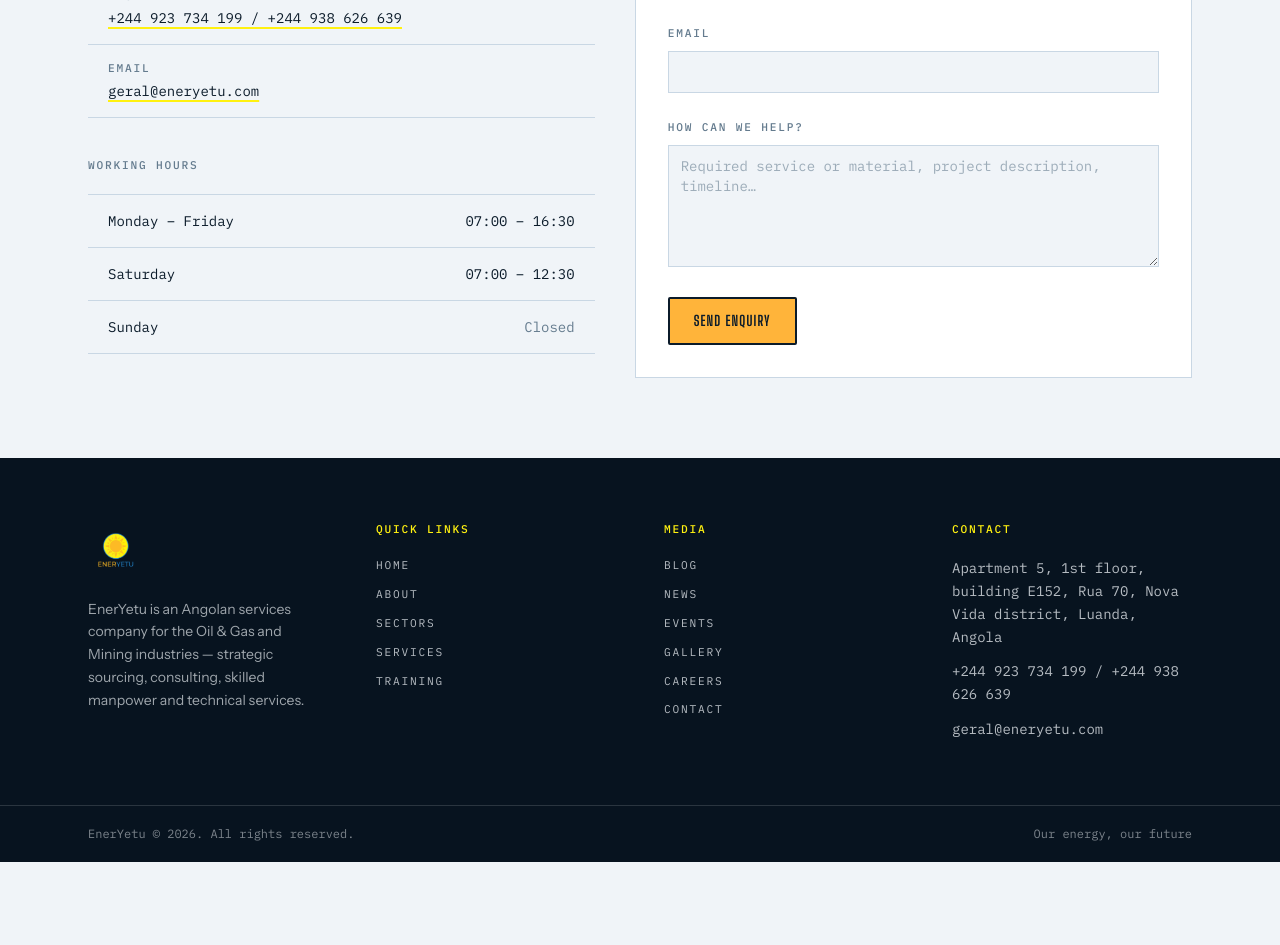
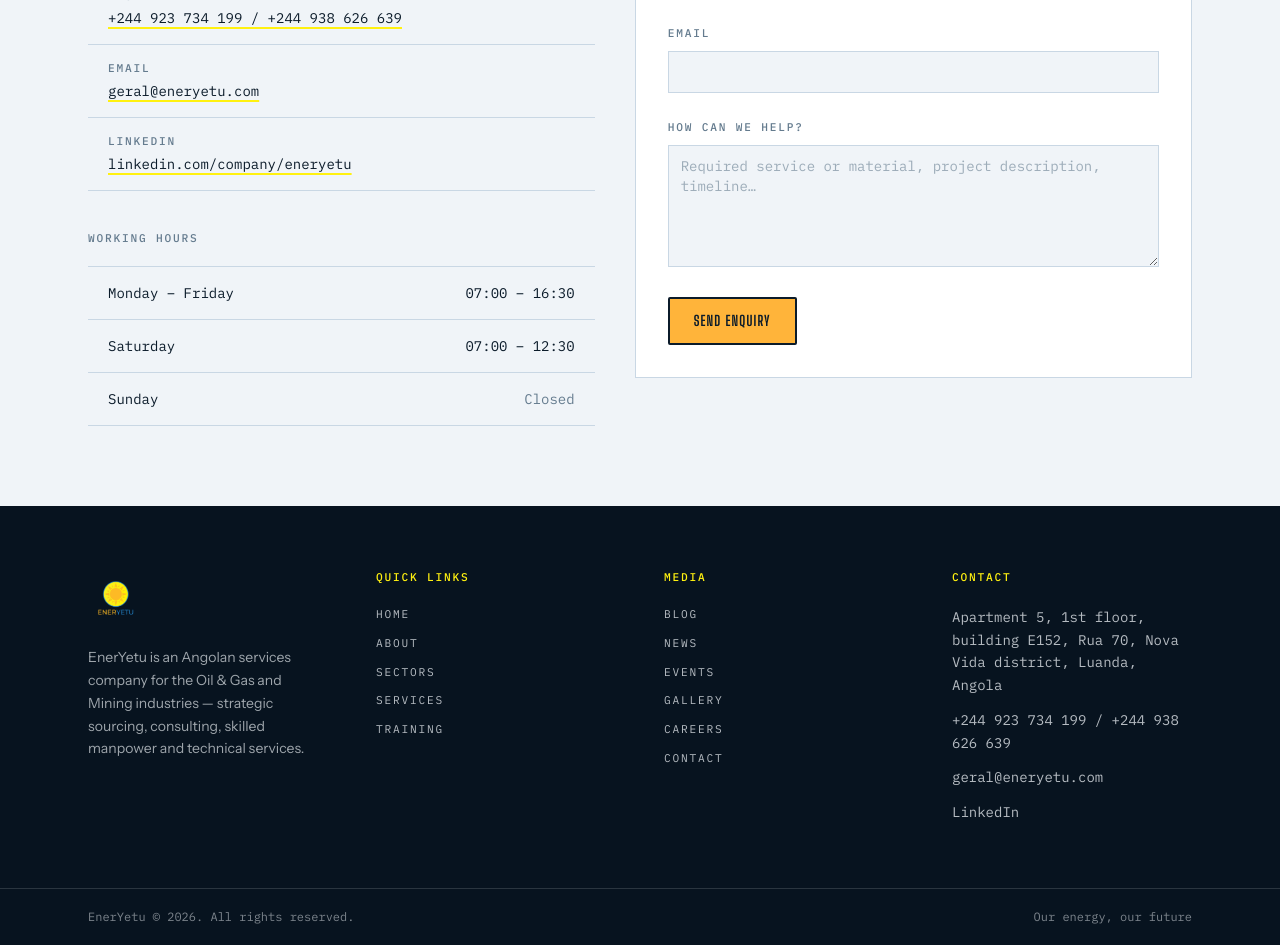
Before and after one commit to LouAntonio/eneryetu-front, a React (Vite) app: page /contact in a window 1280 px wide. Shown: the part 620-1565 px from the top of the page. Before the commit the page ends 1482 px from the top, so only its background shows below. Built offline with nearby package versions, Linux system fonts and the light colour scheme.

Commit message:
feat: add LinkedIn link to Footer and Contact pages

```diff
--- a/src/components/Footer.tsx
+++ b/src/components/Footer.tsx
@@ -83,6 +83,16 @@
 									{t('contact.email')}
 								</a>
 							</li>
+							<li>
+								<a
+									href="https://www.linkedin.com/company/eneryetu/"
+									target="_blank"
+									rel="noreferrer noopener"
+									className="transition-colors hover:text-volt"
+								>
+									LinkedIn
+								</a>
+							</li>
 						</ul>
 					</div>
 				</div>
--- a/src/pages/Contact.tsx
+++ b/src/pages/Contact.tsx
@@ -46,6 +46,17 @@
 										{t('contact.email')}
 									</a>
 								</li>
+								<li className="px-5 py-4">
+									<span className="block ui-label text-slate">LinkedIn</span>
+									<a
+										href="https://www.linkedin.com/company/eneryetu/"
+										target="_blank"
+										rel="noreferrer noopener"
+										className="mt-1 block font-mono text-sm text-ink underline decoration-volt decoration-2 underline-offset-4 transition-colors hover:text-blue"
+									>
+										linkedin.com/company/eneryetu
+									</a>
+								</li>
 							</ul>
 						</div>
 
```
